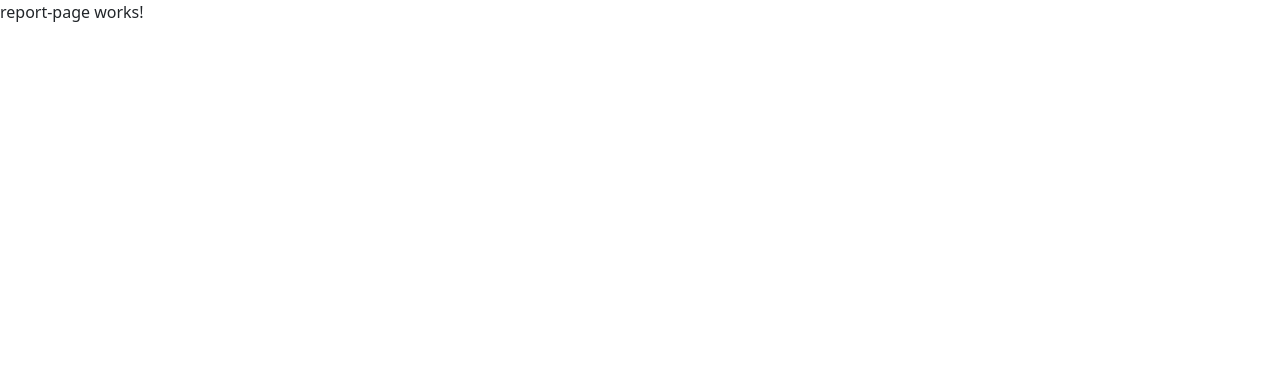
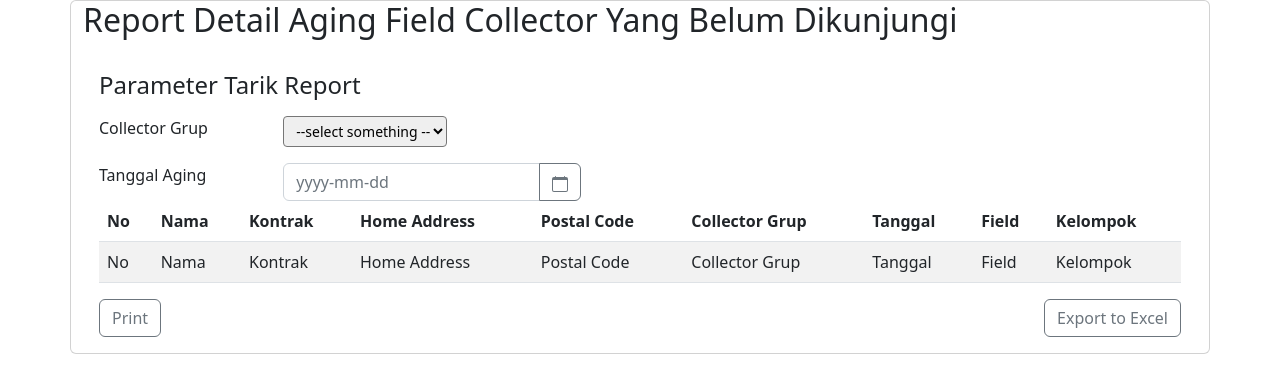
Before and after one commit to wiaryadhi/FrontEnd-TA, an Angular app: page / in a window 1280 px wide. Shown: the top 392 px of the page. Built offline with nearby package versions, Linux system fonts and the light colour scheme.

Commit message:
view report

```diff
--- a/src/app/report-page/report-page.component.html
+++ b/src/app/report-page/report-page.component.html
@@ -1 +1,90 @@
-<p>report-page works!</p>
+<div class="container">
+  <div class="row">
+    <div class="card">
+      <div class="card-title">
+        <h2>Report Detail Aging Field Collector Yang Belum Dikunjungi</h2>
+      </div>
+      <div class="card-body">
+        <h4 class="mb-3">Parameter Tarik Report</h4>
+        <div class="mb-3">
+          <div class="row">
+            <div class="col-sm-2">
+            <label class="">Collector Grup</label>
+            </div>
+            <div class="col-sm-10">
+            <select class="form-select-sm">
+              <option label="--select something --"></option>
+              <option value="saab">1</option>
+              <option value="mercedes">2</option>
+              <option value="audi">3</option>
+            </select>
+            </div>
+          </div>
+
+        </div>
+
+        <div class="row">
+          <div class="col-sm-2">
+          <label>Tanggal Aging</label>
+          </div>
+          <div class="col-sm-10">
+            <form class="row row-cols-sm-auto">
+            <div class="col-12">
+              <div class="input-group">
+                <input
+                  class="form-control"
+                  placeholder="yyyy-mm-dd"
+                  name="dp"
+                  ngbDatepicker
+                  #d="ngbDatepicker"
+                />
+                <button class="btn btn-outline-secondary">
+                  <svg xmlns="http://www.w3.org/2000/svg" width="16" height="16" fill="currentColor" class="bi bi-calendar" viewBox="0 0 16 16">
+                    <path d="M3.5 0a.5.5 0 0 1 .5.5V1h8V.5a.5.5 0 0 1 1 0V1h1a2 2 0 0 1 2 2v11a2 2 0 0 1-2 2H2a2 2 0 0 1-2-2V3a2 2 0 0 1 2-2h1V.5a.5.5 0 0 1 .5-.5zM1 4v10a1 1 0 0 0 1 1h12a1 1 0 0 0 1-1V4H1z"/>
+                  </svg>
+                </button>
+              </div>
+            </div>
+          </form>
+          </div>
+        </div>
+
+        <div class="card-content">
+          <table class="table table-striped">
+            <thead>
+            <tr>
+              <th>No</th>
+              <th>Nama</th>
+              <th>Kontrak</th>
+              <th>Home Address</th>
+              <th>Postal Code</th>
+              <th>Collector Grup</th>
+              <th>Tanggal</th>
+              <th>Field</th>
+              <th>Kelompok</th>
+            </tr>
+            </thead>
+            <tbody>
+            <tr>
+              <td>No</td>
+              <td>Nama</td>
+              <td>Kontrak</td>
+              <td>Home Address</td>
+              <td>Postal Code</td>
+              <td>Collector Grup</td>
+              <td>Tanggal</td>
+              <td>Field</td>
+              <td>Kelompok</td>
+            </tr>
+            </tbody>
+          </table>
+        </div>
+
+        <div>
+          <button class="btn btn-outline-secondary float-start">Print</button>
+          <button class="btn btn-outline-secondary float-end">Export to Excel</button>
+        </div>
+      </div>
+    </div>
+  </div>
+</div>
```
